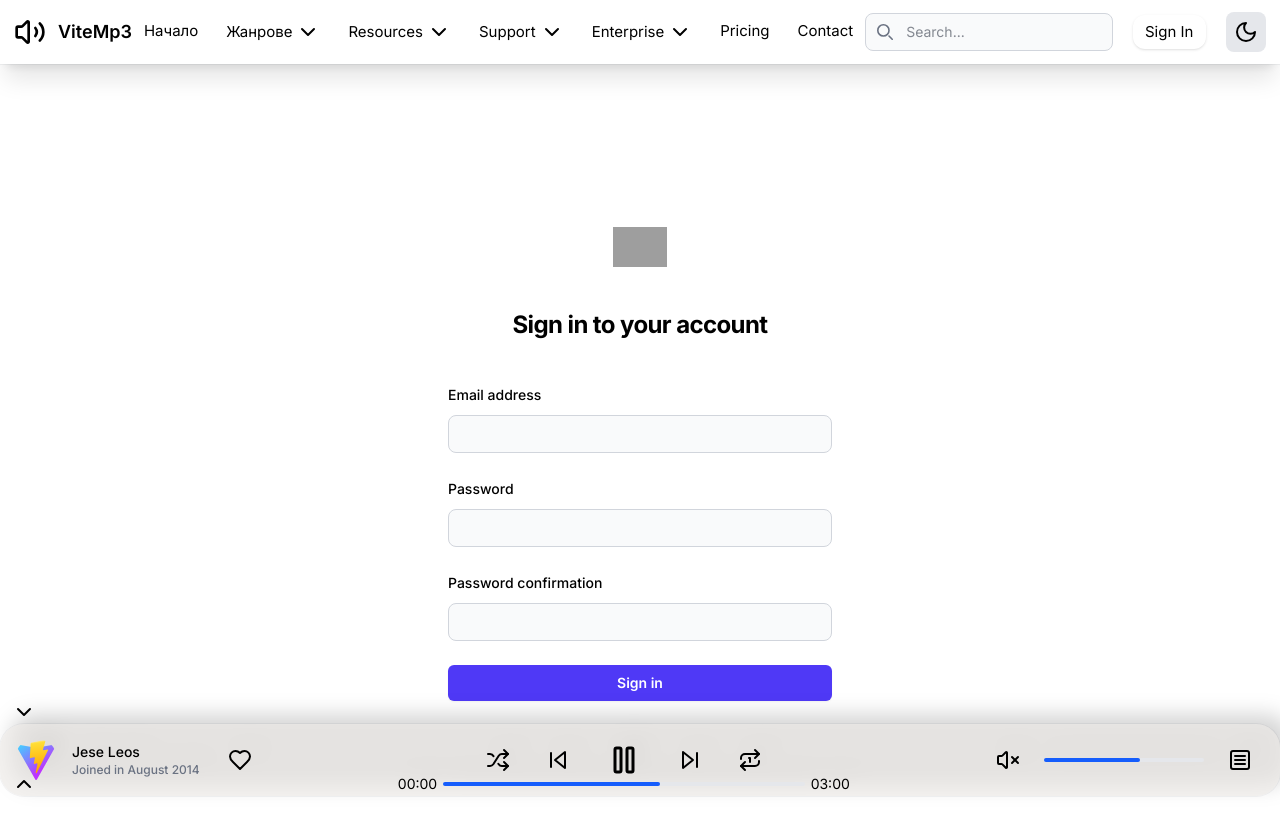
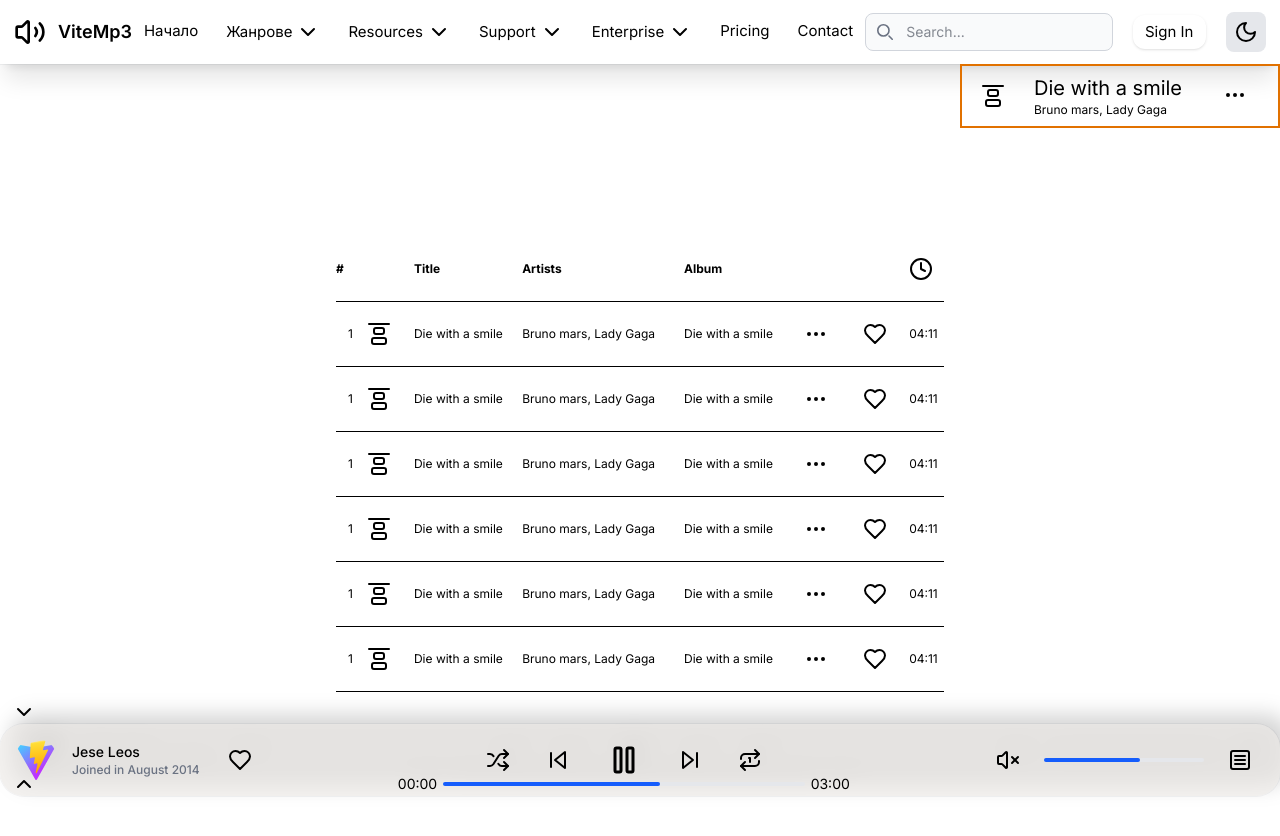
Before and after one commit to MDimidov/ViteMp3, a React (Vite) app: page / in a window 1280 px wide. Shown: the top 836 px of the page. Built offline with nearby package versions, Linux system fonts and the light colour scheme; grey boxes are pictures that could not be loaded.

Commit message:
Add playlist

```diff
--- a/src/App.jsx
+++ b/src/App.jsx
@@ -6,6 +6,7 @@
 import Hero from "./components/Hero/Hero";
 import Register from "./components/Register/Register";
 import Error404 from "./components/Errors/error404";
+import { Playlist } from "./components/Songs/Playlist";
 
 
 export default function App() {
@@ -14,9 +15,10 @@
       <Header />
       {/* <Login /> */}
       {/* <Error404 /> */}
-      <Register />
+      {/* <Register /> */}
       {/* <DarkMode /> */}
-      {/* <Hero /> */}
+      <Playlist />
+      <Hero />
       <FooterMusic />
     </div>
   );
--- a/src/components/Songs/Playlist.jsx
+++ b/src/components/Songs/Playlist.jsx
@@ -0,0 +1,24 @@
+import { AlignVerticalJustifyStartIcon, EllipsisIcon } from "lucide-react";
+import { btnClass } from "../../utils/utils";
+
+export function Playlist() {
+
+    return (
+        <div className="absolute right-0 w-1/4 border-amber-600 border-2">
+            <div className="p-2 flex-center justify-around gap-2">
+                <div className="inline-block">
+                    <AlignVerticalJustifyStartIcon />
+                </div>
+                <div className="inline-block">
+                    <p className="text-xl text-black dark:text-white">Die with a smile</p>
+                    <p className="text-xs hover:underline cursor-pointer">Bruno mars, Lady Gaga</p>
+                </div>
+                <div className="">
+                    <button className={btnClass}>
+                        <EllipsisIcon />
+                    </button>
+                </div>
+            </div>
+        </div>
+    )
+}
```
